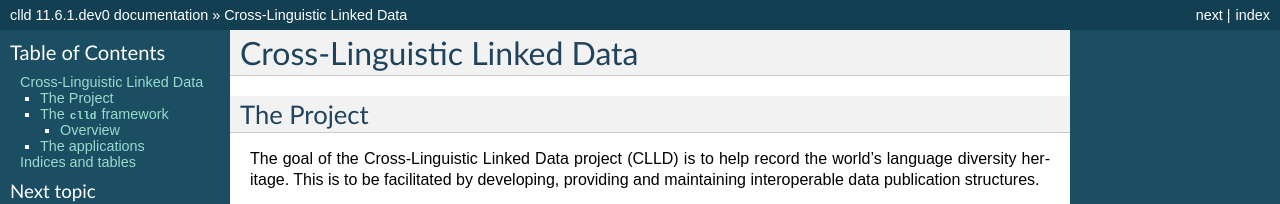
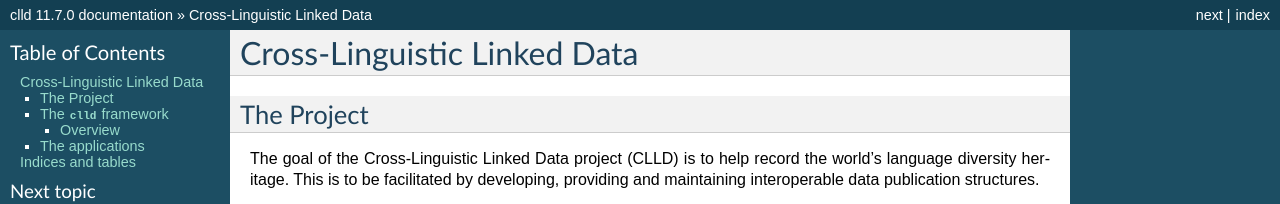
Before and after one commit to clld/clld, a Sphinx documentation site: the page built from docs/index.rst, in a window 1280 px wide and 900 px high. Shown: the top 204 px of the window. Built offline with Sphinx 7.4.7, drawn with Linux system fonts in a browser that asks for light colours; some of the changed text lies outside the part shown.

Commit message:
release 11.7.0

```diff
--- a/CHANGES.rst
+++ b/CHANGES.rst
@@ -2,8 +2,8 @@
 Changes
 -------
 
-Unreleased
-~~~~~~~~~~
+11.7.0
+~~~~~~
 
 Added a flag `-y`, `--assume-yes` to `clld initdb` to allow invocation in non-interactive scenarios.
 
--- a/docs/conf.py
+++ b/docs/conf.py
@@ -55,10 +55,10 @@ copyright = 'Max Planck Society'
 # built documents.
 #
 # The full version, including alpha/beta/rc tags.
-release = '11.6.1.dev0'
+release = '11.7.0'
 
 # The short X.Y version.
-version = '11.6.1.dev0'
+version = '11.7.0'
 
 # The language for content autogenerated by Sphinx. Refer to documentation
 # for a list of supported languages.
--- a/setup.cfg
+++ b/setup.cfg
@@ -1,6 +1,6 @@
 [metadata]
 name = clld
-version = 11.6.1.dev0
+version = 11.7.0
 license = Apache 2.0
 license_files = LICENSE
 author = Robert Forkel
--- a/src/clld/__init__.py
+++ b/src/clld/__init__.py
@@ -3,7 +3,7 @@ import collections
 from clld.db.models import common
 from clld import interfaces
 
-__version__ = "11.6.1.dev0"
+__version__ = "11.7.0"
 
 
 class Resource(collections.namedtuple('Resource', 'name model interface with_index with_rdfdump')):
```
